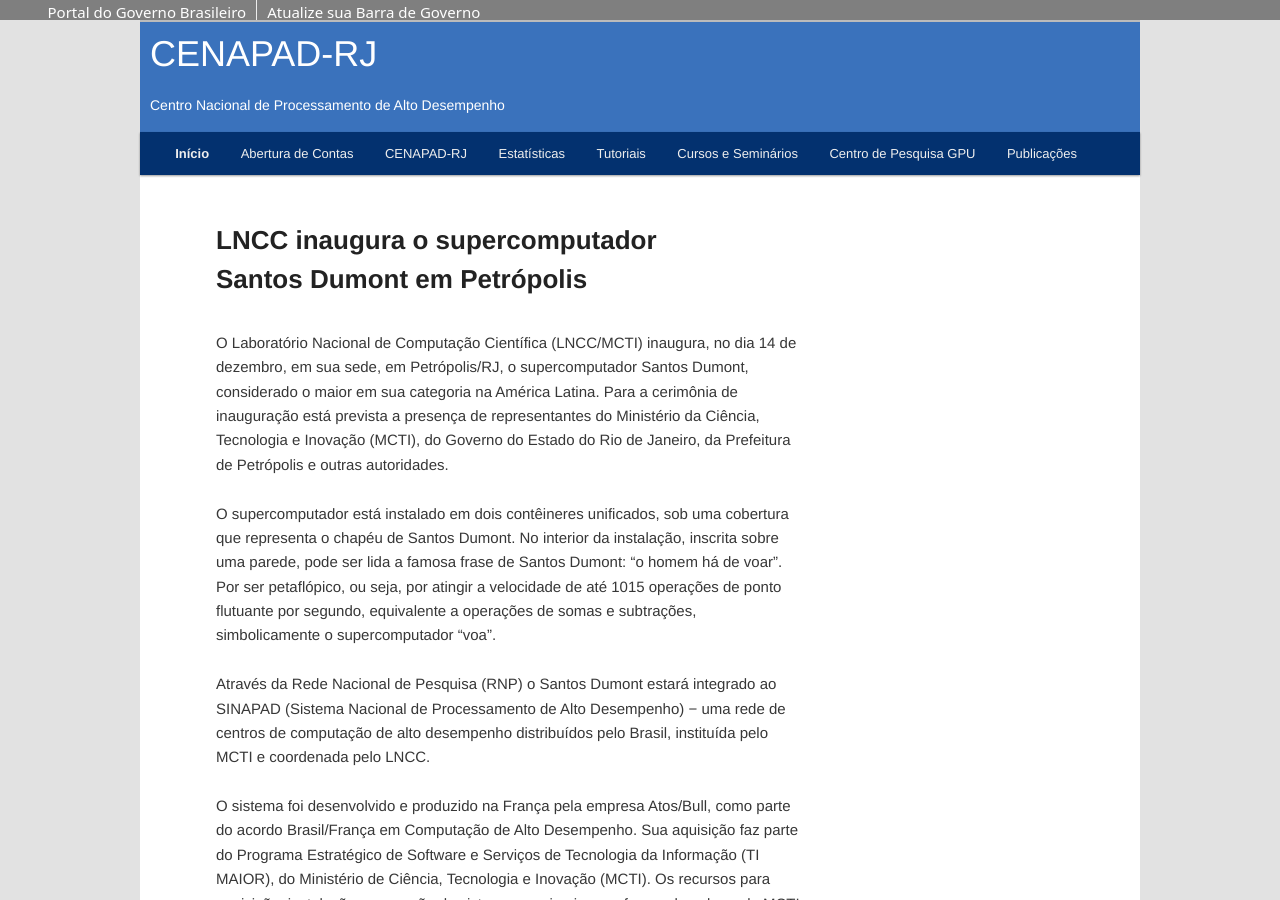
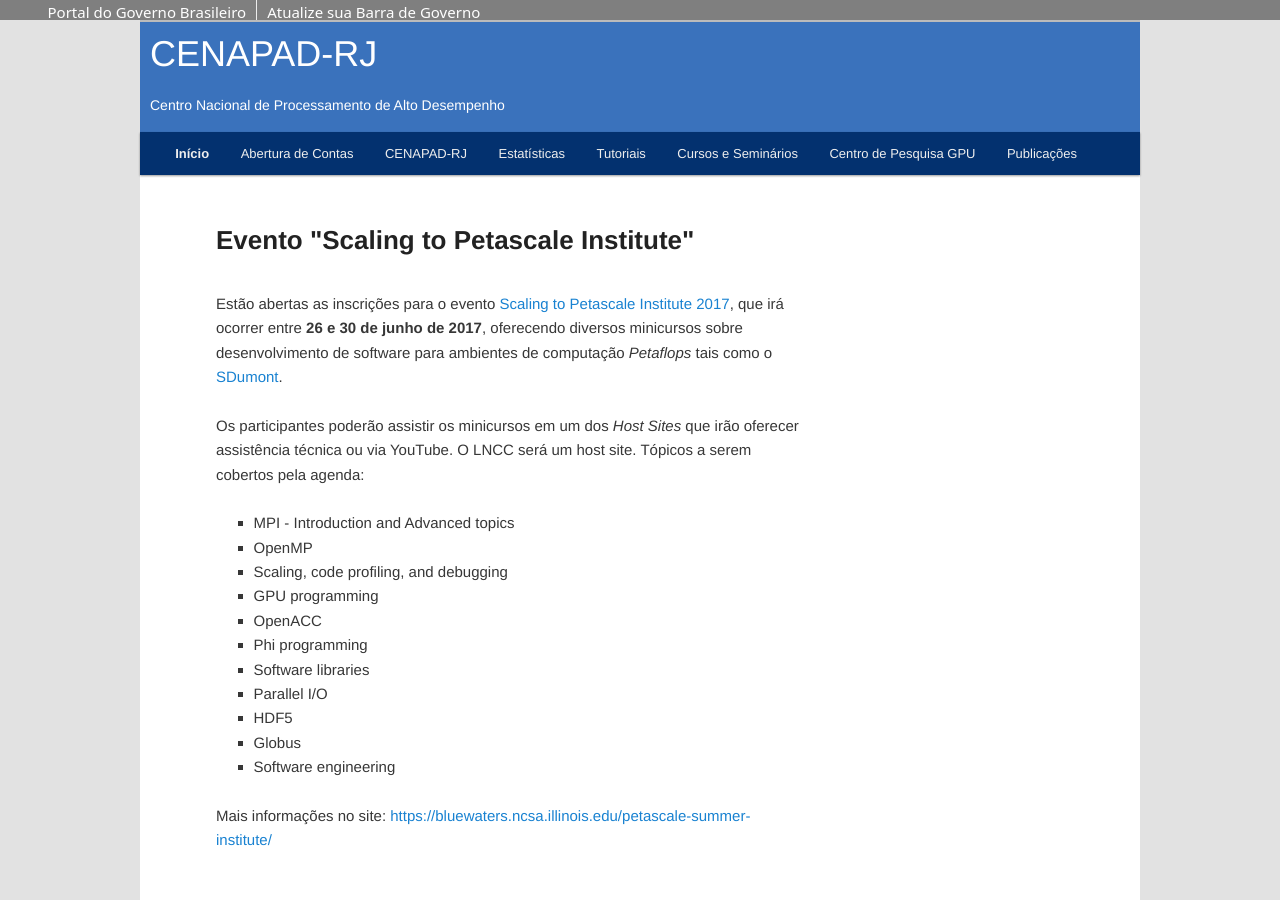
Before and after one commit to gmgall/site-cenapad, a Jekyll site: the page built from index.html, in a window 1280 px wide and 900 px high. Built offline with Jekyll 4.4.1, drawn with Linux system fonts in a browser that asks for light colours; Markdown is read by kramdown in place of the engine named in the settings.

Commit message:
Adiciona evento "Scaling to Petascale Institute"
* Cria um post na página inicial avisando do evento
* Cria uma entrada em "Cursos e seminários"

```diff
--- /dev/null
+++ b/_posts/2017-06-12-evento-scaling-to-petascale-institute.markdown
@@ -0,0 +1,25 @@
+---
+author: gmgall
+date: 2017-06-12 02:21:00+00:00
+layout: post
+slug: scaling-to-petascale-institute
+title: Evento "Scaling to Petascale Institute"
+---
+
+Estão abertas as inscrições para o evento [Scaling to Petascale Institute 2017](http://sdumont.lncc.br/media/Scaling-to-Petascale-Institute-2017.pdf), que irá ocorrer entre **26 e 30 de junho de 2017**, oferecendo diversos minicursos sobre desenvolvimento de software para ambientes de computação *Petaflops* tais como o [SDumont](http://sdumont.lncc.br).
+
+Os participantes poderão assistir os minicursos em um dos *Host Sites* que irão oferecer assistência técnica ou via YouTube. O LNCC será um host site. Tópicos a serem cobertos pela agenda:
+
+* MPI - Introduction and Advanced topics
+* OpenMP
+* Scaling, code profiling, and debugging
+* GPU programming
+* OpenACC
+* Phi programming
+* Software libraries
+* Parallel I/O
+* HDF5
+* Globus
+* Software engineering
+
+Mais informações no site: [https://bluewaters.ncsa.illinois.edu/petascale-summer-institute/](https://bluewaters.ncsa.illinois.edu/petascale-summer-institute/)
--- a/cursos-e-seminarios/index.markdown
+++ b/cursos-e-seminarios/index.markdown
@@ -9,6 +9,7 @@ title: Cursos e Seminários
 **2017**
 --------
 
+* [Scaling to Petascale Institute](/2017/06/11/evento-scaling-to-petascale-institute.html)
 * [Semana sobre Programação Massivamente Paralela](http://www.lncc.br/eventoSeminario/eventoconsultar.php?vMenu=5&idt_evento=1615&vAno=2016)
 
 **2016**
```
